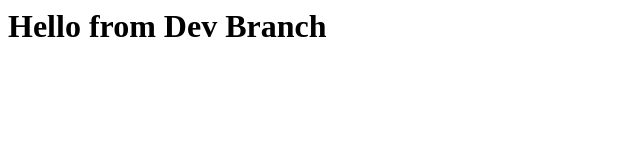
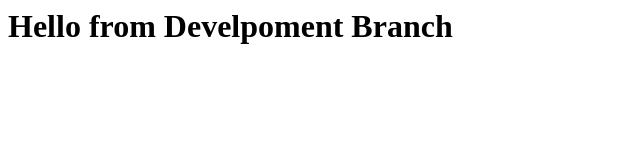
Before and after one commit to ajaykatherasala/hlo-world, a plain HTML site: page index.html in a window 1280 px wide. Shown: the whole page, without its empty margins (0-640 px from the left). Drawn offline with Linux system fonts and the light colour scheme.

Commit message:
Update index.html

```diff
--- a/index.html
+++ b/index.html
@@ -1 +1 @@
-<html><body><h1>Hello from Dev Branch</h1></body></html>
+<html><body><h1>Hello from Develpoment Branch</h1></body></html>
```
